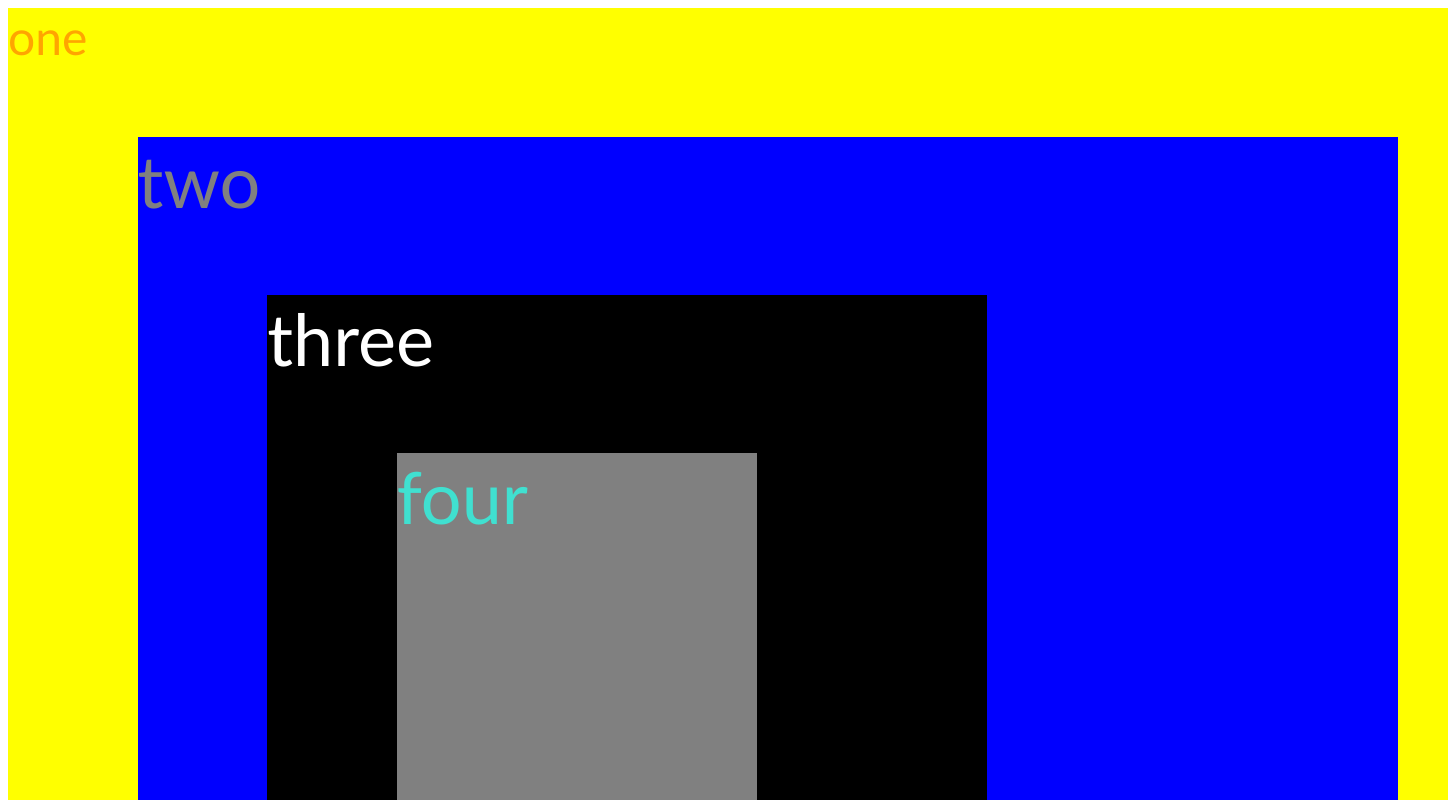
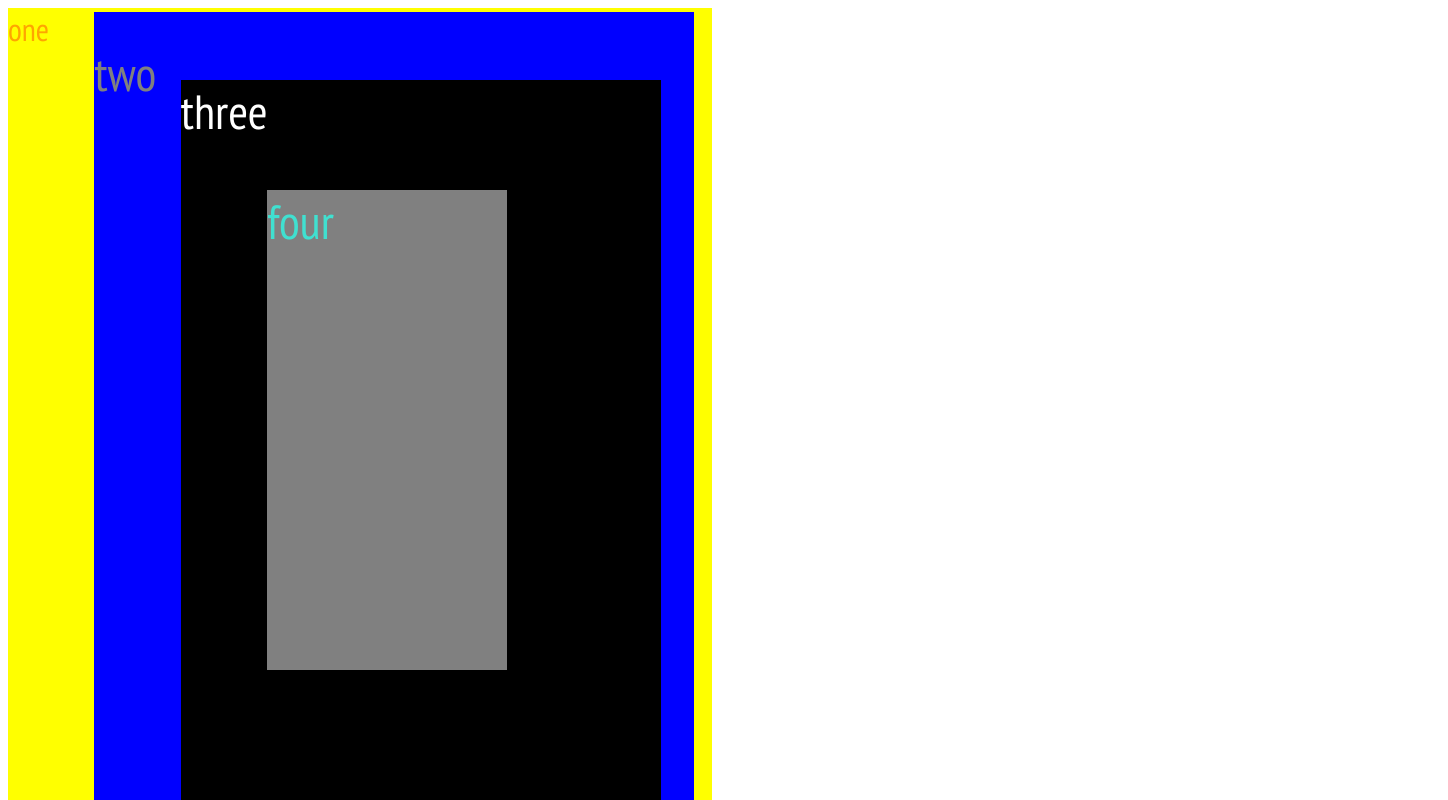
Before and after one commit to hkishawi/html-css-box-in-a-box, a plain HTML site: page index.html in a window 1280 px wide. Shown: the top 800 px of the page, 1448 px wide, since content can reach past the window. Drawn offline with Linux system fonts and the light colour scheme.

Commit message:
fixed box 2 ceiling

```diff
--- a/index.html
+++ b/index.html
@@ -4,13 +4,16 @@
     <meta charset="UTF-8">
     <meta name="viewport" content="width=device-width, initial-scale=1.0">
     <link href='styles.css' rel='stylesheet' type='text/css' median='screen' />
+    <link href="https://fonts.googleapis.com/css2?family=PT+Sans+Narrow&display=swap" rel="stylesheet">
     <title>Document</title>
 </head>
 <body>
-    <div id='one'> one
-        <div id='two'> two
-            <div id='three'> three
-                <div id='four'>four</div>
+    <div id="container">
+        <div id='one'> one
+            <div id='two'> two
+                <div id='three'>three
+                    <div id='four'>four</div>
+                </div>
             </div>
         </div>
     </div>
--- a/styles.css
+++ b/styles.css
@@ -1,39 +1,71 @@
+#container {
+    position: relative;
+    height: 100%;
+    width: 100%;
+    font-family: "PT Sans Narrow";
+}
 #one {
-    width: 30em;
-    height: 47.5em;
+    width: 22em;
+    margin-right: 10px;
     background: yellow;
-    font-family: 'calibri';
-    font-size: 3em;
+    font-size: 2em;
     color: orange;
+    font-family: "PT Sans Narrow";
 }
-
-#one #two {
-    width: 17.5em;
-    height: 30em;
+#two {
+    margin-bottom: 20px;
+    padding-bottom: 20px;
+    padding-top: 30px;
+    width: 12.5em;
+    height: 50%;
     margin: 1em 1.5em 1em 1.8em;
+    margin-top: -.8em;
     background: blue;
-    font-family: Calibri;
+    font-family: "PT Sans Narrow";
     color: grey;
     font-size: 1.5em;
-
 }
-
-#two #three {
+#three {
     width: 10em;
     height: 27.8em;
     margin: 1em 1.5em 1em 1.8em;
+    margin-top: -.5em;
+    margin-bottom: -.5em;
     background: black;
     font-family: Calibri;
     color: white;
     font-size: 1em;
+    font-family: "PT Sans Narrow";
 }
 
-#three #four {
+#four {
     width: 5em;
-    height: 15em;
-    margin: 1em 1.5em 1em 1.8em;
+    height: 10em;
+    margin: 1em 1.5em .1em 1.8em;
     background: grey;
-    font-family: Calibri;
+    font-family: "PT Sans Narrow";
     color: turquoise;
     font-size: 1em;
 }
+
+/* #one {
+    font-size: 40px;
+    margin: 5%;
+    border: 10px;
+    padding: 10px;
+    height: 100%;
+    width: 80%;
+    background: yellow;
+    color: orange;
+}
+
+#two {
+    top: -40px;
+    margin-right: 10px;
+    margin-left: 60px;
+    margin-bottom: 50px;
+    height: 300px;
+    font-size: 30px;
+    background: blue;
+    color: grey;
+} */
```
